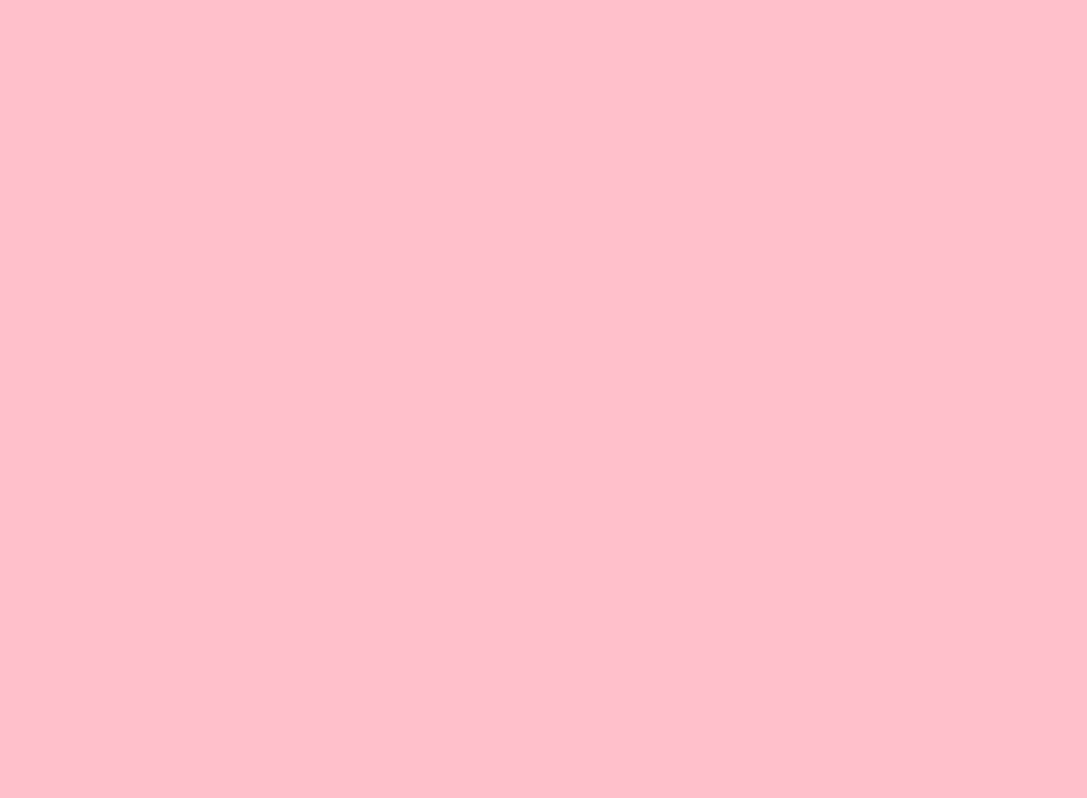
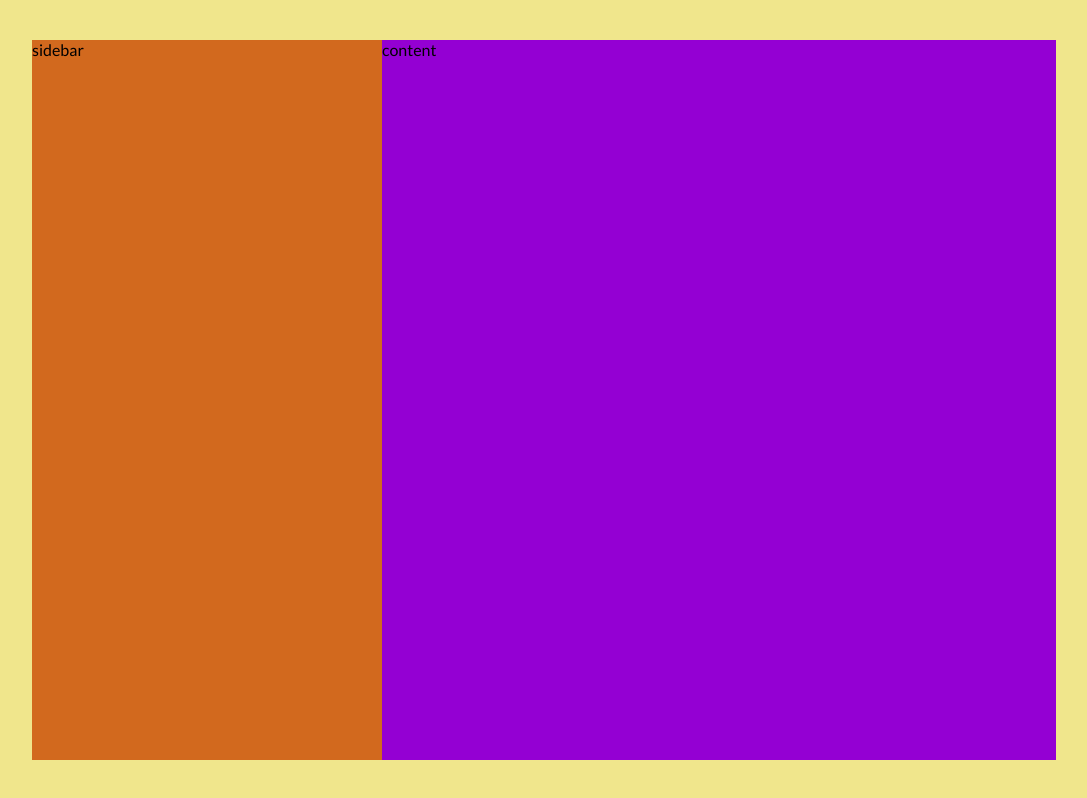
Before and after one commit to ChrisJUnda/html-css-boolzapp, a plain HTML site: page index.html in a window 1280 px wide. Shown: the whole page, without its empty margins (96-1183 px from the left). Drawn offline with Linux system fonts and the light colour scheme.

Commit message:
[UPD] Mobile tablet desktop view

```diff
--- a/css/_partials/Classi di layout.css
+++ b/css/_partials/Classi di layout.css
@@ -1,7 +1,28 @@
 /*Inizio Classi di Layout*/
 
 body{
-    background-color: pink;
+    background-color: yellow;
+    font-family: lato;
+    height: 100vh;
+    display: flex;
 }
 
+.container{
+    width: 100%;
+    display: flex;
+    background-color: lightblue;
+}
+
+.sidebar{
+    display: none;
+    background-color: chocolate;
+}
+
+.content{
+    background-color: darkviolet;
+    flex-grow: 1;
+}
+
+
+
 /*Fine Classi di Layout*/
--- a/css/_partials/Utilities.css
+++ b/css/_partials/Utilities.css
@@ -1,3 +1,4 @@
 /*Inizio Utilities*/
 
+
 /*Fine Utilities*/
--- a/css/_partials/reset.css
+++ b/css/_partials/reset.css
@@ -6,4 +6,12 @@
     box-sizing: border-box;
 }
 
+ul{
+    list-style-type: none;
+}
+
+a {
+    text-decoration: none;
+}
+
 /*Fine Reset*/
--- a/css/_partials/responsive-desktop.css
+++ b/css/_partials/responsive-desktop.css
@@ -1,3 +1,20 @@
 /*Inizio Responsive Desktop*/
+@media screen and (min-width: 992px) {
 
+    body{
+        background-color: khaki
+    }
+
+    .container{
+        background-color: green;
+        width: 80%;
+        height: 90%;
+        margin: auto;
+    }
+
+    .sidebar{
+        width: 350px;
+    }
+
+}
 /*Fine Responsive Desktop*/
--- a/css/_partials/responsive-tablet.css
+++ b/css/_partials/responsive-tablet.css
@@ -1,3 +1,15 @@
 /*Inizio Responsive tablet*/
 
+@media screen and (min-width: 576px) {
+    body {
+        background-color: darkgray;
+    }
+
+    .sidebar{
+        display: block;
+        flex-shrink: 0;
+    }
+
+}
+
 /*Fine Responsive tablet*/
--- a/index.html
+++ b/index.html
@@ -3,10 +3,16 @@
 <head>
     <meta charset="UTF-8">
     <meta name="viewport" content="width=device-width, initial-scale=1.0">
+    <link rel="preconnect" href="https://fonts.googleapis.com">
+    <link rel="preconnect" href="https://fonts.gstatic.com" crossorigin>
+    <link href="https://fonts.googleapis.com/css2?family=Lato:ital,wght@0,100;0,300;0,400;0,700;0,900;1,100;1,300;1,400;1,700;1,900&family=Open+Sans:ital,wght@0,300..800;1,300..800&display=swap" rel="stylesheet">
     <title>Boolzapp</title>
     <link rel="stylesheet" href="./css/style.css">
 </head>
 <body>
-
+    <div id="app" class="container">
+        <div class="sidebar">sidebar</div>
+        <div class="content">content</div>
+    </div>
 </body>
 </html>
```
